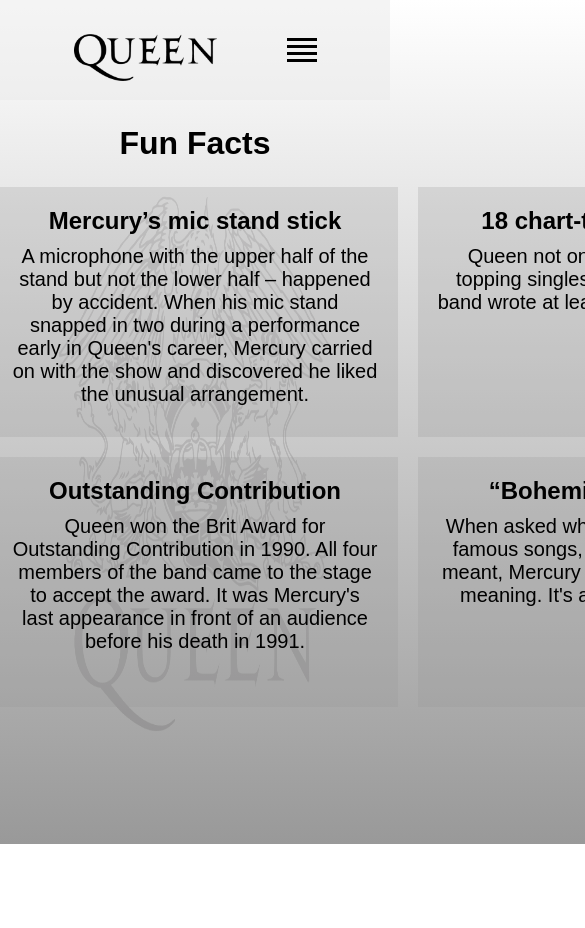
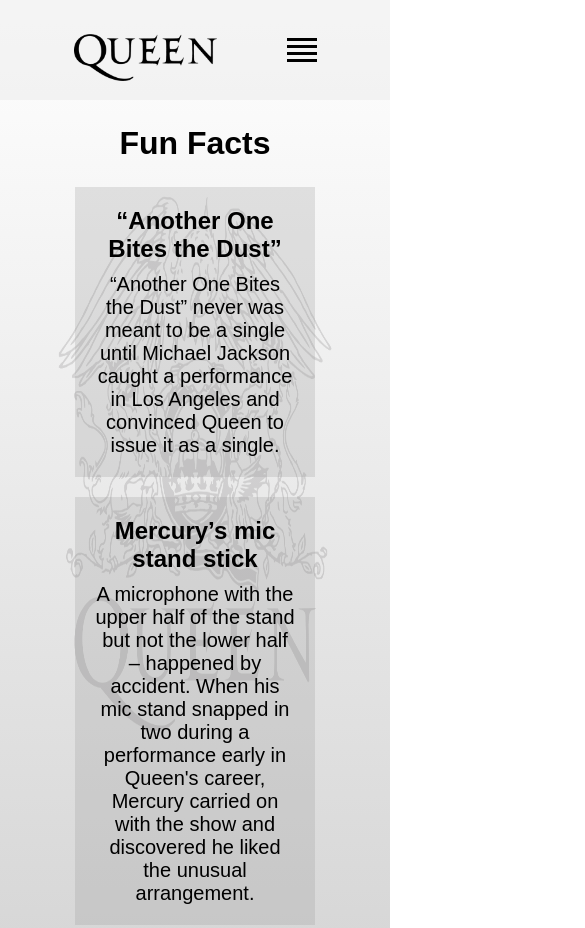
Before and after one commit to conjurs/queenband, a plain HTML site: page funFacts.html in a window 390 px wide. Shown: the top 928 px of the page, 585 px wide, since content can reach past the window. Before the commit the page ends 844 px from the top, so only its background shows below. Drawn offline with Linux system fonts and the light colour scheme.

Commit message:
funFacts leht media vaates

```diff
--- a/src/style.css
+++ b/src/style.css
@@ -243,4 +243,33 @@ nav a {
         gap: 20px;
     }
 
+    .funFactsHeader {
+        text-align: center;
+        place-self: center;
+        margin-top: 25px;
+    }
+
+    .funFactsContainer {
+        display: flex;
+        flex-direction: column;
+        justify-content: center;
+        gap: 20px;
+    }
+
+    .funFactsItem {
+        background-color: rgba(153, 153, 153, 0.25);
+        padding: 20px;
+    }
+     .funFactsItemTitle {
+        text-align: center;
+        align-content: center;
+        font-weight: bold;
+        font-size: 24px;
+        padding-bottom: 10px;
+     }
+
+     .funFactsItemContent {
+        text-align: center;
+        font-size: 20px;
+     }
 }
```
